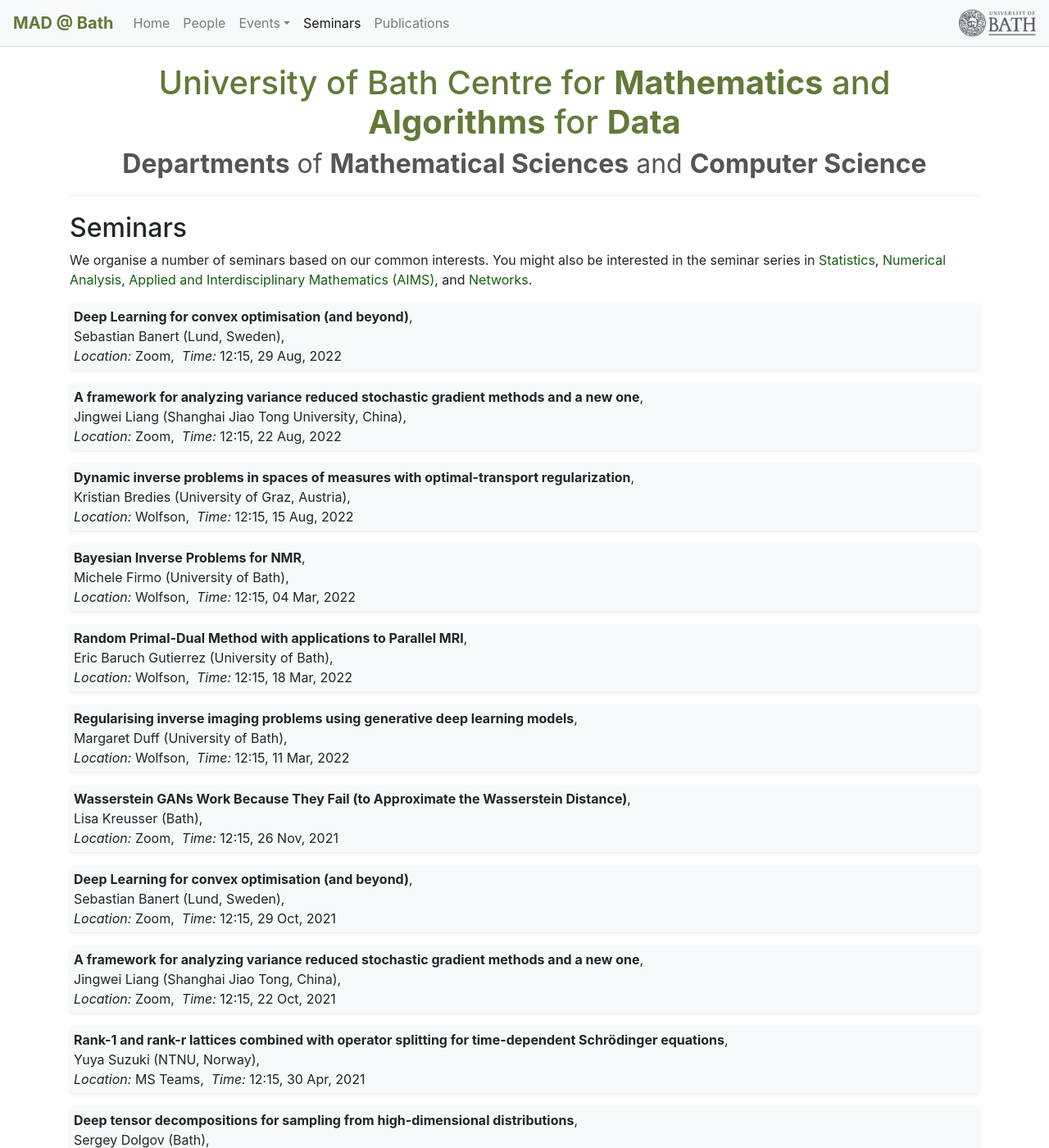
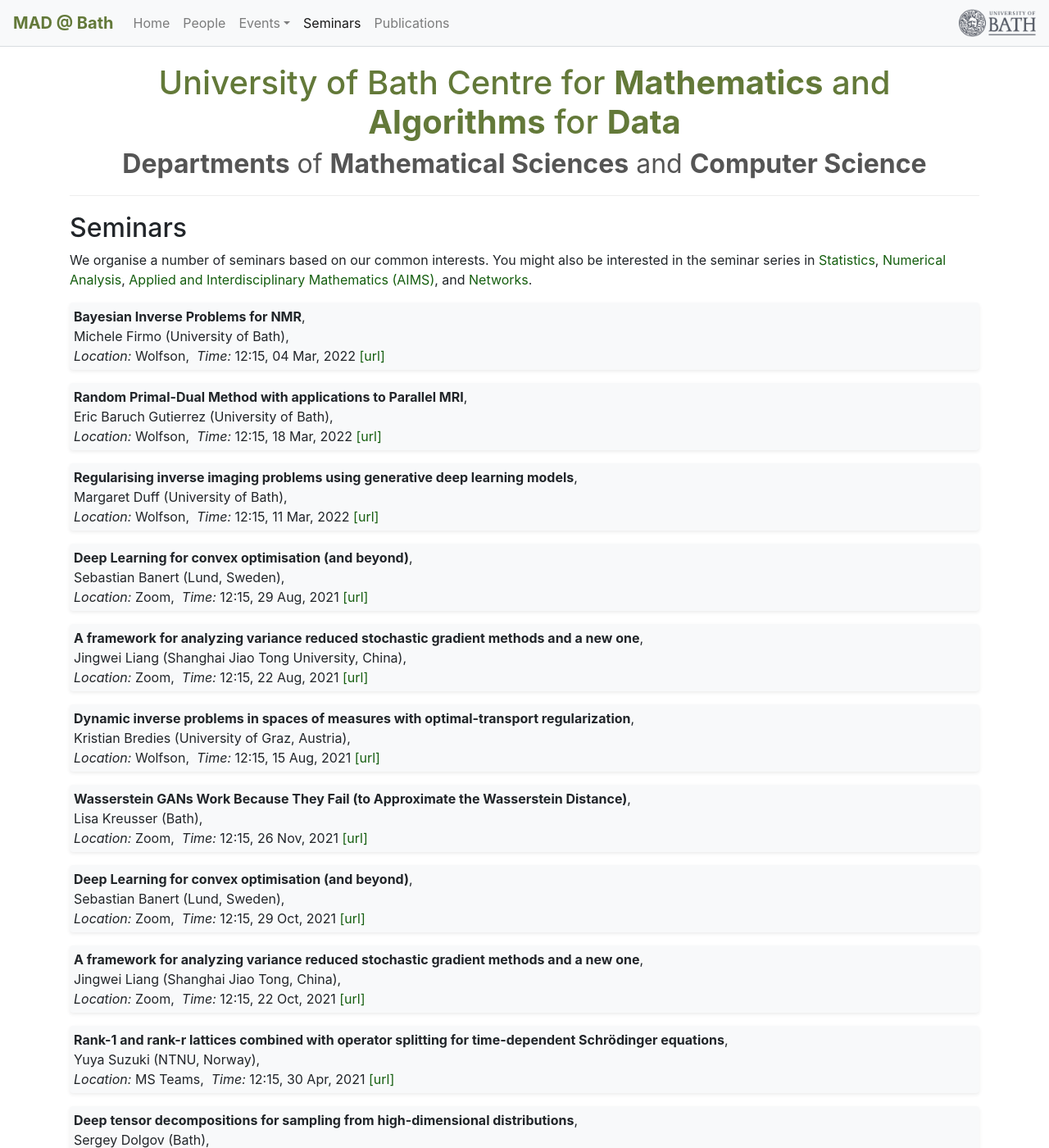
Before and after one commit to mathematics-and-algorithms-for-data/mathematics-and-algorithms-for-data.github.io, a Jekyll site: the page built from seminars.md, in a window 1280 px wide and 1400 px high. Shown: the whole window at 82% size. Built offline with Jekyll 4.4.1, drawn with Linux system fonts in a browser that asks for light colours; nearby versions of some CDN libraries; some of the changed text lies outside the part shown.

Commit message:
semainars added

```diff
--- a/seminars.md
+++ b/seminars.md
@@ -6,7 +6,7 @@
 
 ## Seminars
 
-We organise a number of seminars based on our common interests. You might also be interested in the seminar series in [Statistics](https:\\people.bath.ac.uk\kmph20\seminars.html), [Numerical Analysis](http:\\people.bath.ac.uk\sg968\NAseminars\naseminar.html), [Applied and Interdisciplinary Mathematics (AIMS)](https://wiki.bath.ac.uk/display/cnmseminar/2019-20+Schedule), and [Networks](https:\\people.bath.ac.uk\ma3tcr\cncb_calendar.html).
+We organise a number of seminars based on our common interests. You might also be interested in the seminar series in [Statistics](https:\\people.bath.ac.uk\kmph20\seminars.html), [Numerical Analysis](https://bath-numerical-analysis.github.io/events/current_seminars.html\naseminar.html), [Applied and Interdisciplinary Mathematics (AIMS)](https://wiki.bath.ac.uk/display/cnmseminar/), and [Networks](https:\\people.bath.ac.uk\ma3tcr\cncb_calendar.html).
 
 <div class="container">
 {% assign sorted_seminars = site.data.seminars.seminars | sort: "date" | reverse %}
@@ -15,12 +15,14 @@
 		<div class="col-xs-12">
 			<b>{{ item.title }}</b>, <br class="d-none d-lg-block" />
 			{{ item.speaker }}, <br class="d-xs-block d-lg-block" />
-			<i>Location:</i> {{ item.location }},&nbsp;&nbsp;<i>Time:</i> {{ item.date | date: "%H:%M, %d %b, %Y" }}<br />
-
+			<i>Location:</i> {{ item.location }},&nbsp;&nbsp;<i>Time:</i> {{ item.date | date: "%H:%M, %d %b, %Y" }}
+      {% if  item.url %}
+      	<a href="{{ item.url }}">[url]</a>
+      {% endif %}
 			{% if pdf_file_exists == "true" %}
 				<a href="{{ pdf_file }}">[pdf]</a>
 			{% endif %}
-
+<br />
 			{% if item.arxiv-link %}
 				<a href="{{ item.arxiv-link }}">[arXiv link]</a>
 			{% endif %}
```
Also changed, not shown: _data/seminars.yml (+25 -25 lines), 1 other file.
